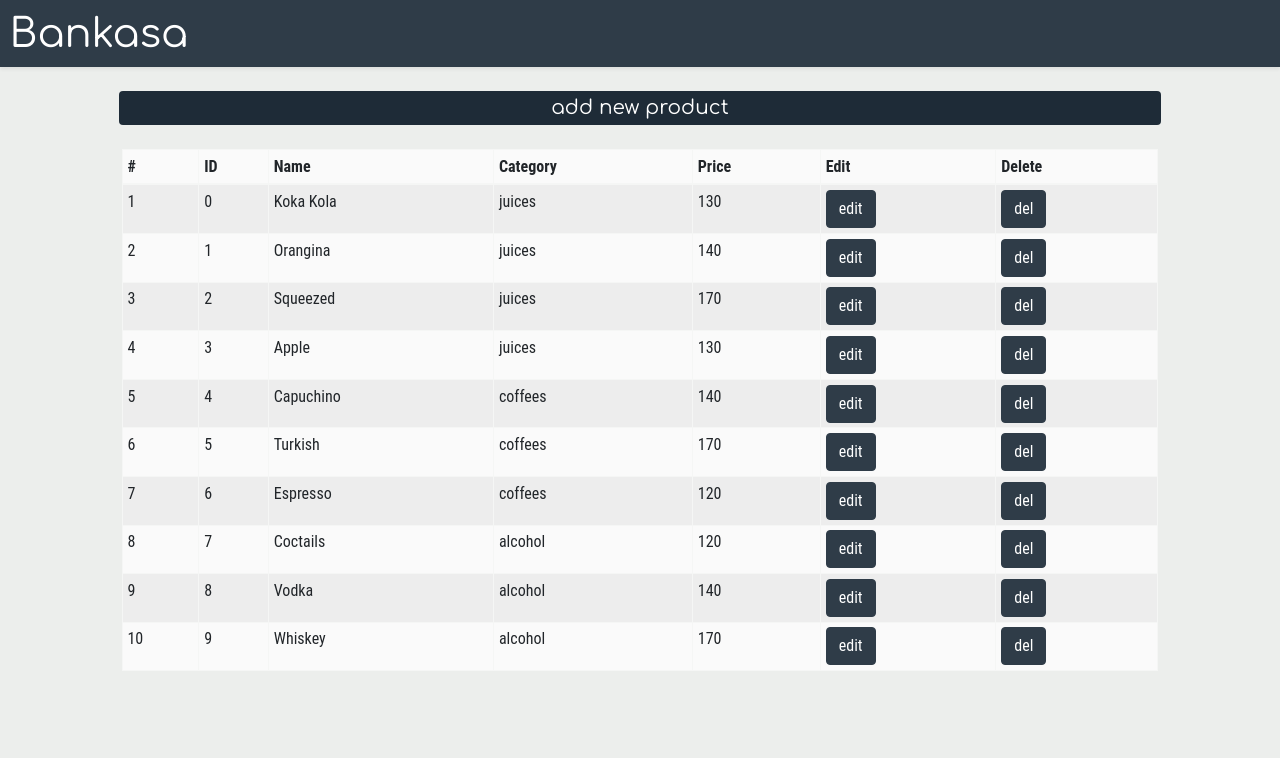
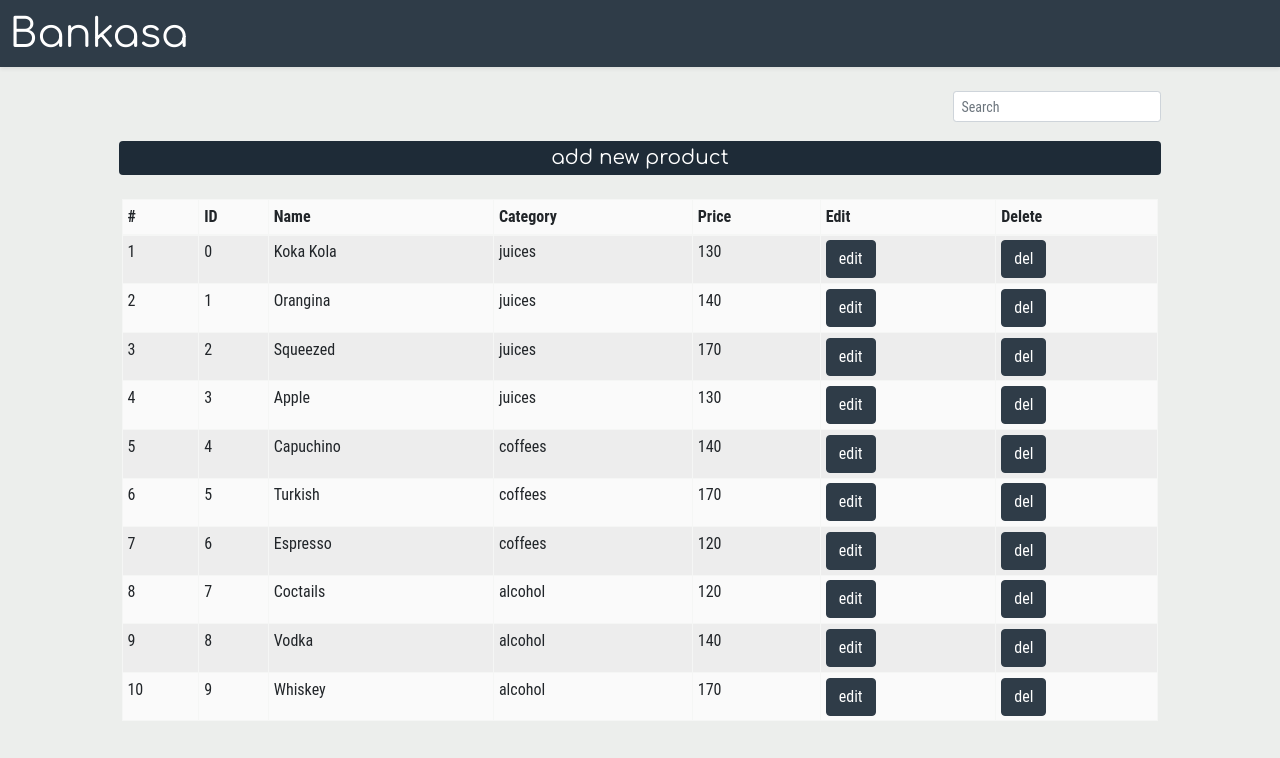
Before and after one commit to Bankacha/bankasa, a React (Create React App) app: page /admin/products in a window 1280 px wide. Shown: the top 758 px of the page. Built offline with nearby package versions, Linux system fonts and the light colour scheme.

Commit message:
products search

```diff
--- a/src/admin/pages/Products.js
+++ b/src/admin/pages/Products.js
@@ -1,4 +1,5 @@
-import { Table, Row, Col, Button } from "react-bootstrap"
+import { useState } from "react"
+import { Table, Row, Col, Button, Form } from "react-bootstrap"
 import { useSelector, useDispatch } from "react-redux"
 import { Link, useHistory } from "react-router-dom"
 import { deleteProduct } from "../../store/actions"
@@ -10,12 +11,25 @@ export const Products = () => {
     const products = useSelector(getProducts);
     const history = useHistory();
 
+    const [search, setSearch] = useState(products)
+
+    const searchProducts = (event) => {
+        const filtered = products.filter(product => product.name.toLowerCase().includes(event.toLowerCase()))
+        setSearch(filtered)
+    }
+    // onChange={(e) => searchProducts(e.target.value)}
+    console.log(products)
     return (
         <div className="row mt-1">
             <Col className="my-3">
                 <Row>
                     <Col sm={12}>
                         <Row className="p-0 m-auto justify-content-around">
+
+                            <Col className="offset-sm-8 p-0 mb-3" sm={2}>
+                                <Form.Control placeholder='Search' onChange={(e) => searchProducts(e.target.value)} size='sm'></Form.Control>
+                            </Col>
+
                             <Col sm={10} className="c-pointer rounded bg-dark text-light text-center">
                                 <Link to='create' className='link'><h5 className="m-0 my-1">add new product</h5></Link>
                             </Col>
@@ -38,7 +52,7 @@ export const Products = () => {
                                     </thead>
                                     <tbody>
                                         {
-                                            products.map((p, i) => {
+                                            search.map((p, i) => {
                                                 return (
                                                     <tr key={p.id}>
                                                         <td>{i + 1}</td>
```
